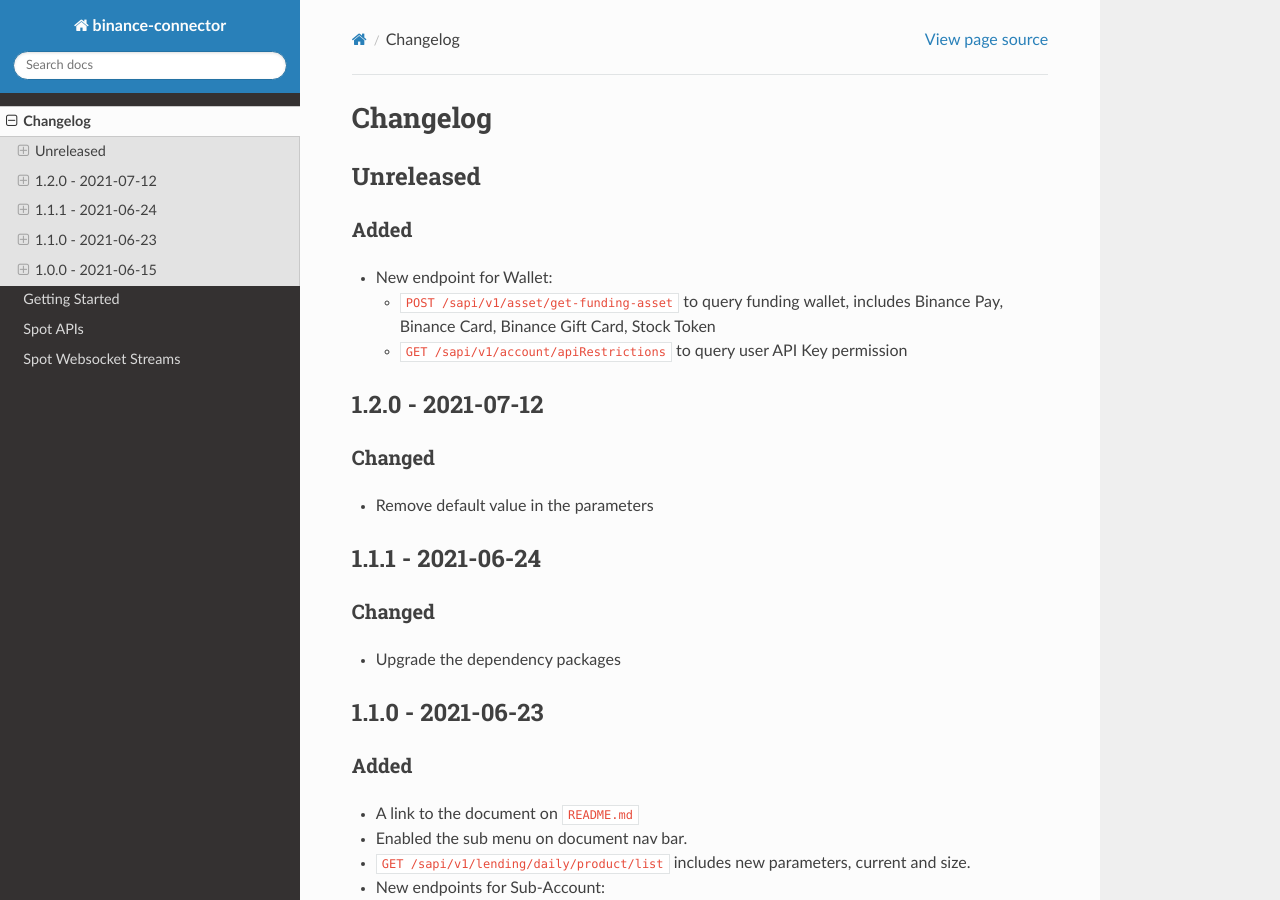
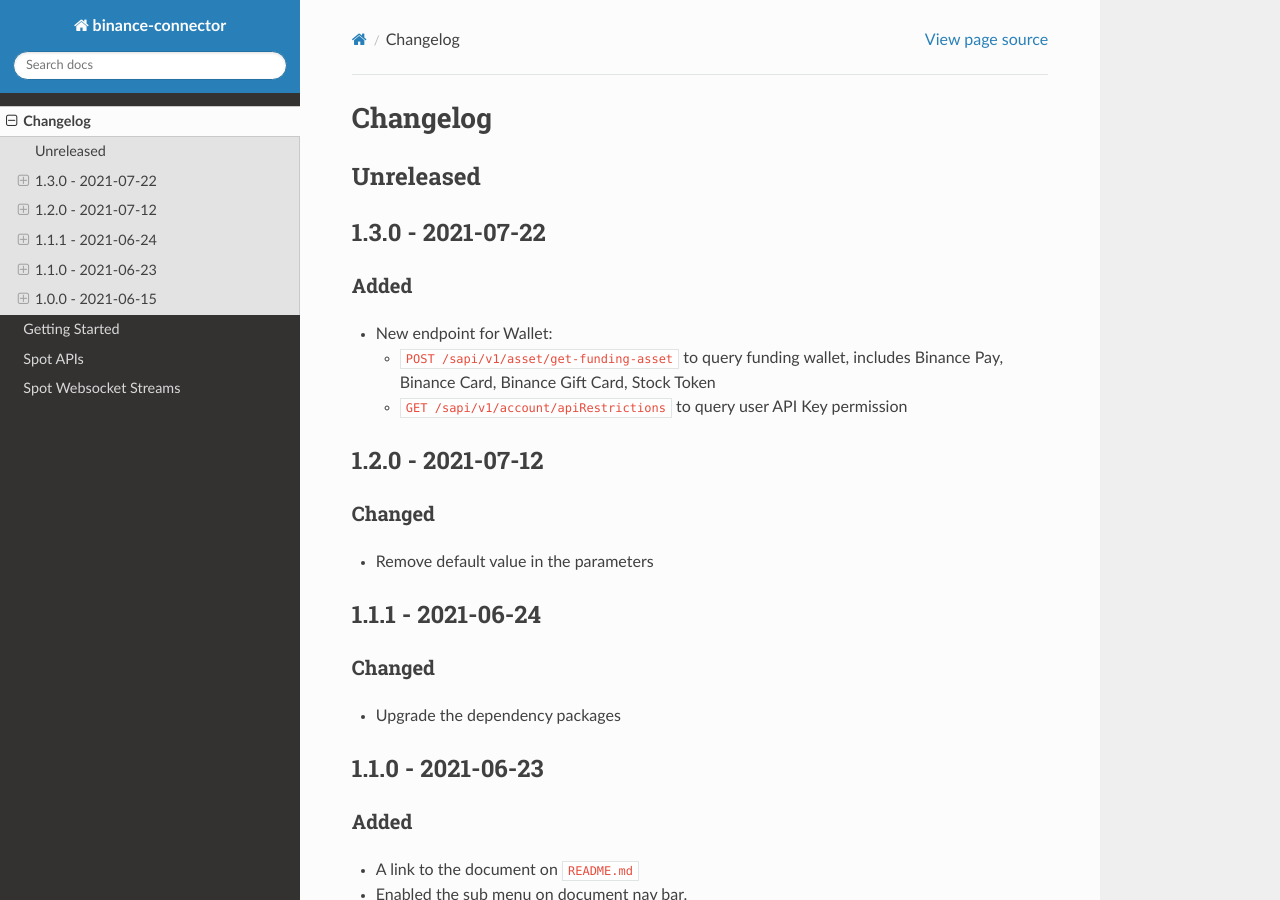
Before and after one commit to binance/binance-connector-python, a Sphinx documentation site: the page built from docs/source/CHANGELOG.rst, in a window 1280 px wide and 900 px high. Built offline with Sphinx 7.4.7 and the Read the Docs theme 2.0.0, drawn with Linux system fonts in a browser that asks for light colours.

Commit message:
pump version (#73)

```diff
--- a/binance/__version__.py
+++ b/binance/__version__.py
@@ -1 +1 @@
-__version__ = "1.2.0"
+__version__ = "1.3.0"
--- a/docs/source/CHANGELOG.rst
+++ b/docs/source/CHANGELOG.rst
@@ -4,6 +4,9 @@ Changelog
 
 Unreleased
 ----------
+
+1.3.0 - 2021-07-22
+------------------
 
 Added
 ^^^^^
```
Also changed, not shown: CHANGELOG.md (+1 -0 lines).
